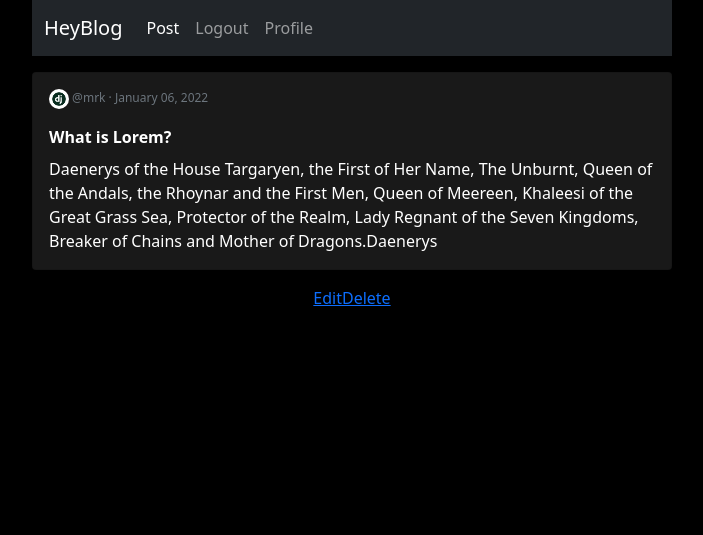
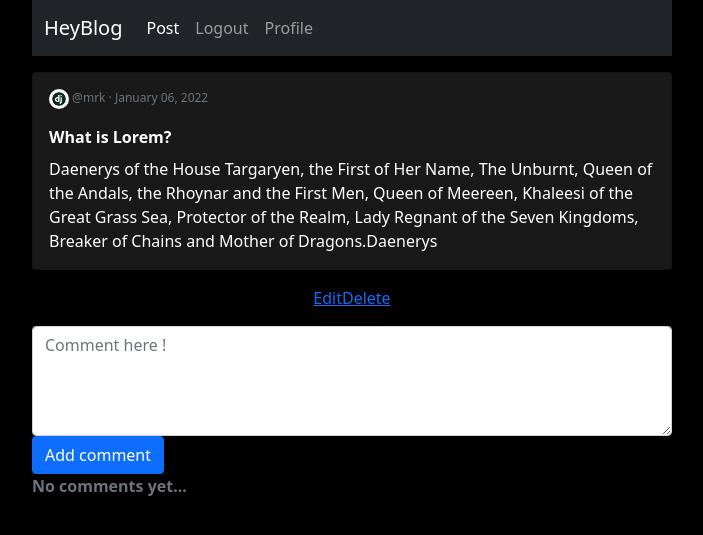
Before and after one commit to mark-akbarov/heyblog, a Django app: page /blog/3/ in a window 1280 px wide. Shown: the top 535 px of the page, without its empty margins (288-991 px from the left). Run offline with Django 3.2, Linux system fonts and the light colour scheme; a user stored in the database is signed in; data comes from the database, SQL or seed files in the repository; both versions use the stored data as it was after the commit; parts of the project's set-up code (start-up, migrations or seed data) failed here and were passed over.

Commit message:
Fix comment Type Error

```diff
--- a/blog/admin.py
+++ b/blog/admin.py
@@ -1,4 +1,5 @@
 from django.contrib import admin
-from .models import Blog
+from .models import Blog, BlogComment
 
 admin.site.register(Blog)
+admin.site.register(BlogComment)
--- a/blog/forms.py
+++ b/blog/forms.py
@@ -2,6 +2,13 @@ from django import forms
 from .models import BlogComment
 
 class BlogCommentForm(forms.ModelForm):
+    content = forms.CharField(label ="", widget = forms.Textarea(
+    attrs ={
+        'class':'form-control',
+        'placeholder':'Comment here !',
+        'rows':4,
+        'cols':50
+    }))
     class Meta:
         model = BlogComment
-        fields = ('author', 'content',)
+        fields =['content']
--- a/blog/templates/blog/blog_detail.html
+++ b/blog/templates/blog/blog_detail.html
@@ -12,12 +12,50 @@
               <p class="card-text" style="color: white;">{{ blog.text }}</p>
             {% endif %}
           </div>
-    </div>
+      </div>
         {% if object.author == user %}
         <ul class="nav nav-pills mb-3 justify-content-center" id="pills-tab" role="tablist">
             <a href="{% url 'blog_update' object.id %}">Edit</a>
             <a href="{% url 'blog_delete' object.id %}">Delete</a>
         </ul>
         {% endif %}
+
+
+      {% if user.is_authenticated %}
+        <form method="POST">
+          {% csrf_token %}
+          <div class="form-group">
+            {{ comment_form }}
+            <button class="btn btn-primary" type="submit">Add comment <i class="fas fa-comments"></i></button>
+          </div>
+        </form>
+        {% else %}
+        <a class="btn btn-outline-info" href="{% url 'login' %}?next={{request.path}}">Log in to add a comment!</a><br>
+      {% endif %}
+
+
+        {% if comments %}
+        <strong class="text-muted">{{ object.number_of_comments }} Comment{{ object.number_of_comments|pluralize }}</strong>
+        <hr>
+        <ul>
+          {% for comment in comments %}
+          <li>
+           <div>
+              <span>
+                <strong class="text-muted">{{ comment.author }} </strong>
+                <small class="text-muted">{{ comment.date_posted }}</small>
+              </span>
+              <p>
+                {{ comment.content|safe }}
+              </p>
+            </div>
+          </li>
+          {% endfor %}
+        </ul>
+        {% else %}
+          <strong class="text-secondary">No comments yet...</strong>
+        {% endif %}
+
+
 </div>
 {% endblock content %}
--- a/blog/views.py
+++ b/blog/views.py
@@ -28,8 +28,7 @@ class BlogDetailView(DetailView):
     def get_context_data(self, **kwargs):
         data = super().get_context_data(**kwargs)
 
-        comments_connected = BlogComment.objects.filter(
-            blogpost_connected=self.get_object()).order_by('-date_posted')
+        comments_connected = BlogComment.objects.filter(blogpost_connected=self.get_object()).order_by('-date_posted')
         data['comments'] = comments_connected
         if self.request.user.is_authenticated:
             data['comment_form'] = BlogCommentForm(instance=self.request.user)
```
Also changed, not shown: db.sqlite3.
